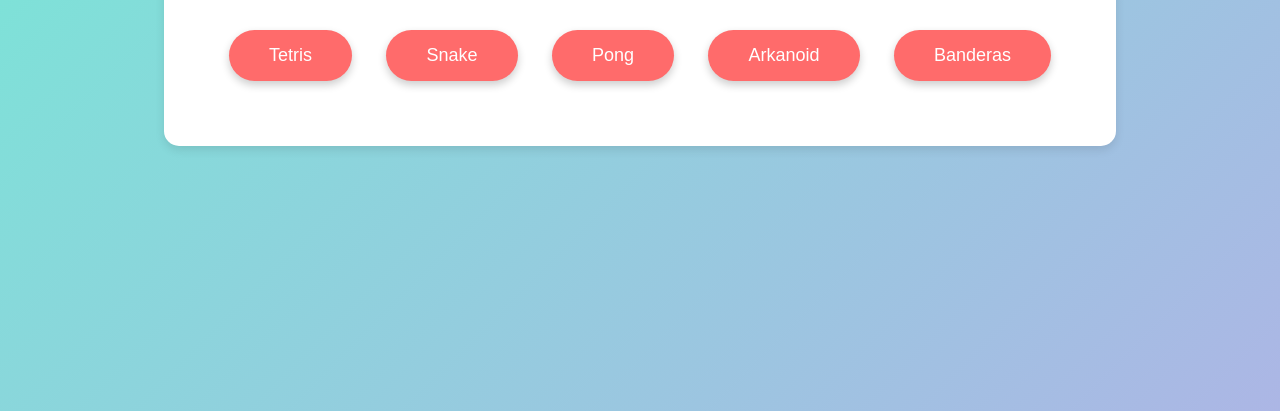
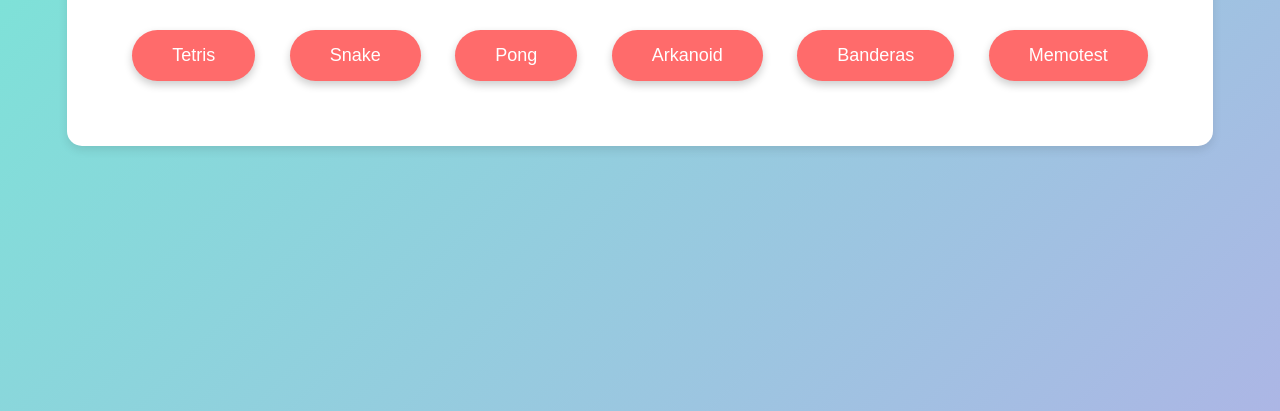
Before and after one commit to LCaravaggio/juegos, a plain HTML site: page index.html in a window 1280 px wide. Shown: the part 389-800 px from the top of the page. Drawn offline with Linux system fonts and the light colour scheme.

Commit message:
Update index.html

```diff
--- a/index.html
+++ b/index.html
@@ -53,7 +53,8 @@
         <button onclick="redirect('snake.html')">Snake</button>
         <button onclick="redirect('pong.html')">Pong</button>
         <button onclick="redirect('arkanoid.html')">Arkanoid</button>
-         <button onclick="redirect('banderas.html')">Banderas</button>
+        <button onclick="redirect('banderas.html')">Banderas</button>
+        <button onclick="redirect('memotest/memotest.banderas.html')">Memotest</button>
     </div>
 
     <script>
```
